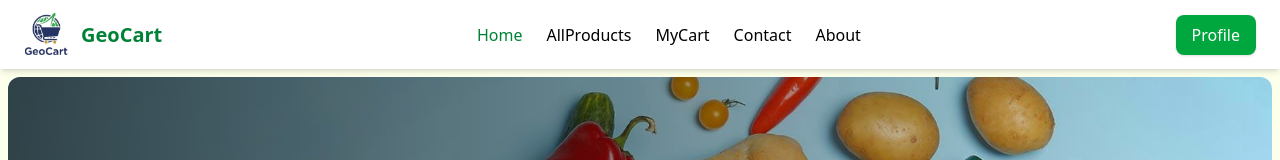
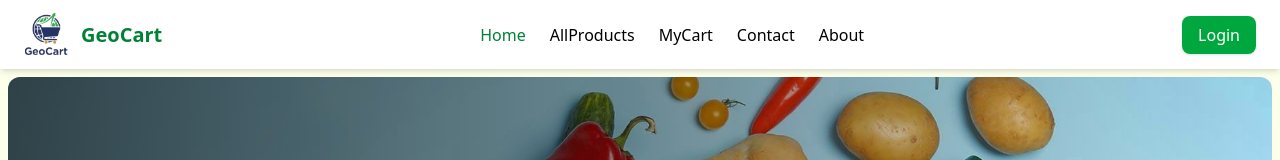
Before and after one commit to sudharshansudhir/GeoCart, a React (Vite) app in the folder frontend/: page / in a window 1280 px wide. Shown: the top 160 px of the page. Built offline with nearby package versions, Linux system fonts and the light colour scheme; no server answers.

Commit message:
Thirteenth commit:Done with useContext

```diff
--- a/frontend/src/components/Navbar.jsx
+++ b/frontend/src/components/Navbar.jsx
@@ -1,8 +1,10 @@
-import React from "react";
+import React, { useContext } from "react";
 import logo from "../assets/GeoCart-Logo.png";
 import { NavLink } from "react-router-dom";
+import {  AppProvider } from "../context/Context";
 
 const Navbar = () => {
+  const {login,setLogin}=useContext(AppProvider)
   return (
     <nav className="sticky top-0 z-50 bg-white shadow-md">
       <div className="max-w-7xl mx-auto px-6 py-3 flex items-center justify-between">
@@ -17,7 +19,7 @@ const Navbar = () => {
           <span className="font-bold text-xl text-green-700">GeoCart</span>
         </div>
 
-        {/* Buttons */}
+        {/* NavLinks */}
         <div className="flex items-center gap-6">
           <NavLink to="/"  className={({ isActive }) => isActive ? 'active-link' : 'nav-hover' }>
             Home
@@ -41,11 +43,18 @@ const Navbar = () => {
         </div>
 
         {/* Profile */}
+        {login ?
         <div>
-          <button className="bg-green-600 text-white px-4 py-2 rounded-lg hover:bg-green-700 transition shadow-sm">
+          <NavLink className="bg-green-600 text-white px-4 py-2 rounded-lg hover:bg-green-700 transition shadow-sm">
             Profile
-          </button>
+          </NavLink>
+        </div>:
+        <div>
+          <NavLink to="/login" className="bg-green-600 text-white px-4 py-2 rounded-lg hover:bg-green-700 transition shadow-sm">
+            Login
+          </NavLink>
         </div>
+}
       </div>
     </nav>
   );
--- /dev/null
+++ b/frontend/src/context/Context.jsx
@@ -0,0 +1,10 @@
+import { createContext, useState } from "react";
+
+export const AppProvider=createContext()
+
+export const AppContext=({children})=>{
+    const [login,setLogin]=useState(false)
+    return (
+        <AppProvider.Provider value={{login,setLogin}}>{children}</AppProvider.Provider>
+    )
+}
--- a/frontend/src/main.jsx
+++ b/frontend/src/main.jsx
@@ -3,11 +3,14 @@ import { createRoot } from 'react-dom/client'
 import './index.css'
 import App from './App.jsx'
 import { BrowserRouter } from 'react-router-dom'
+import { AppContext } from './context/Context.jsx'
 
 createRoot(document.getElementById('root')).render(
   <StrictMode>
-    <BrowserRouter>
-      <App />
-    </BrowserRouter>
-  </StrictMode>,
+    <AppContext>
+      <BrowserRouter>
+        <App />
+      </BrowserRouter>
+    </AppContext>
+  </StrictMode>
 )
```
